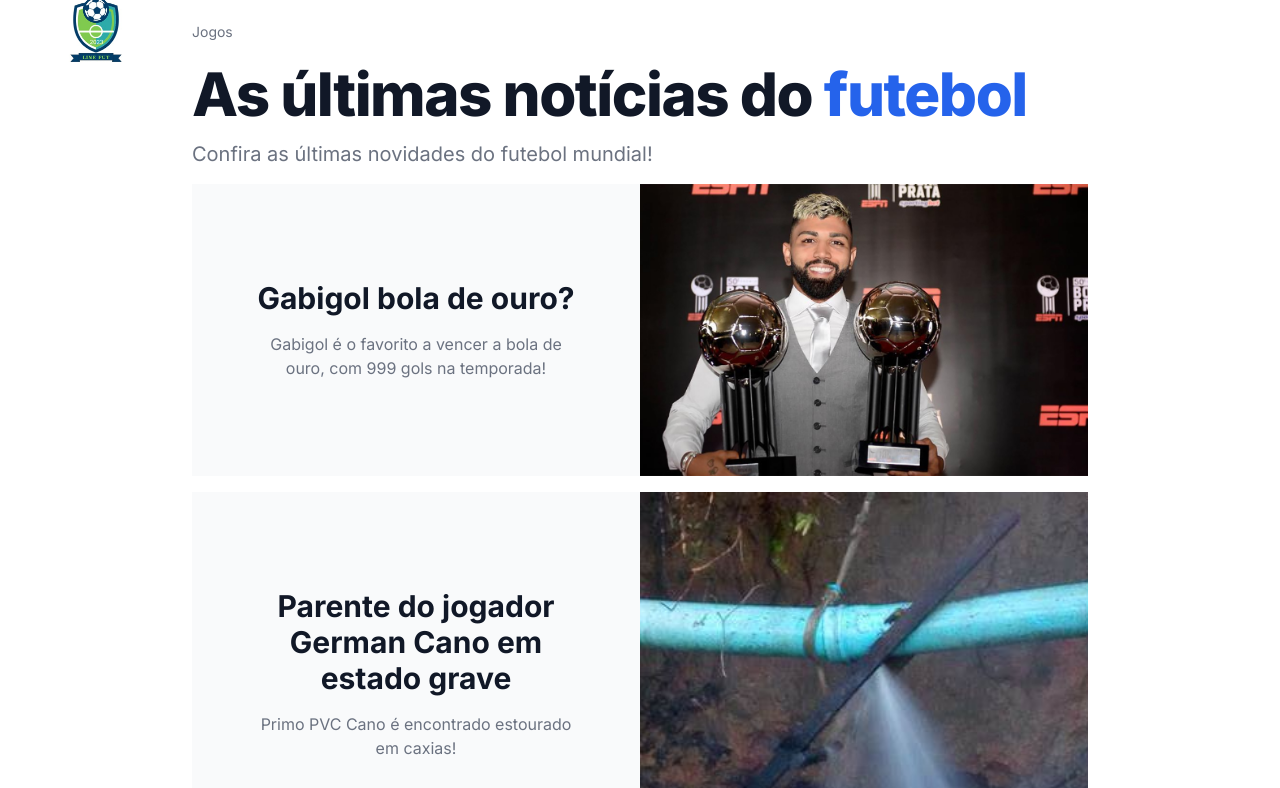
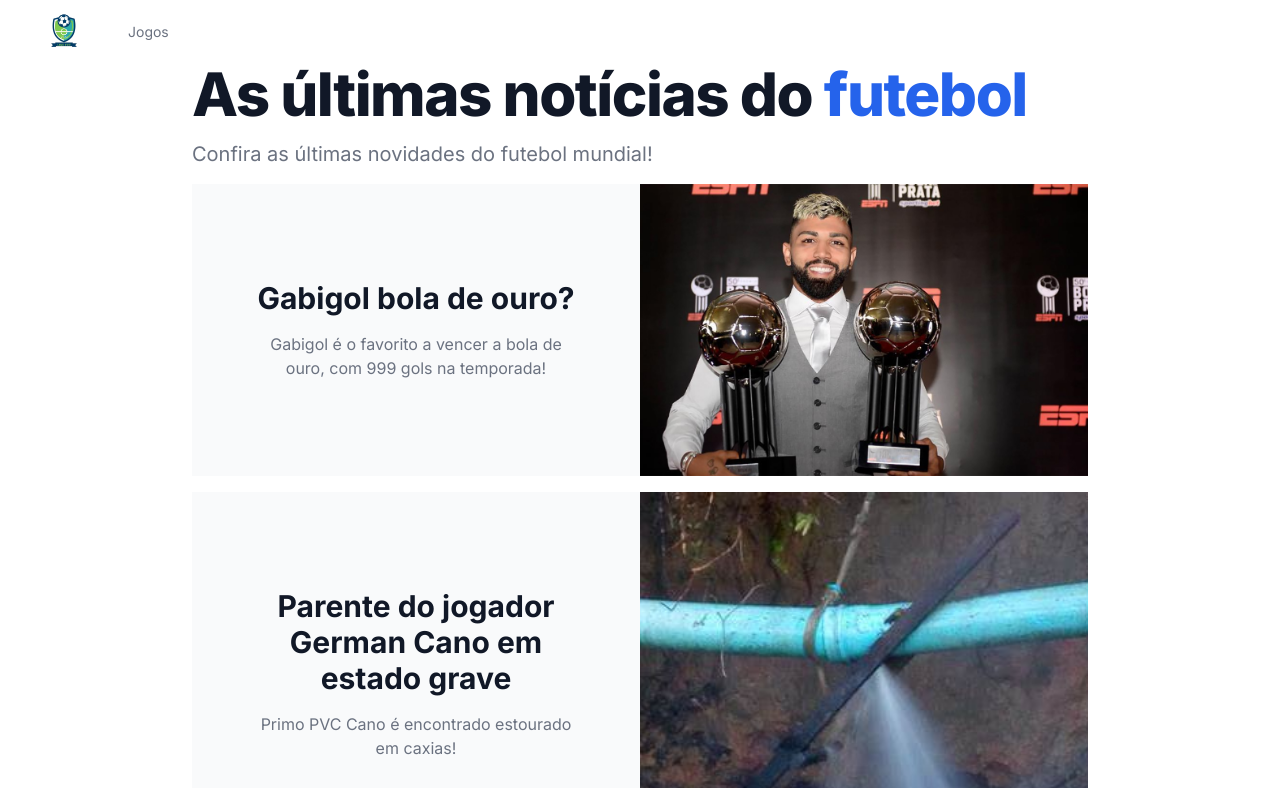
Before and after one commit to Suares01/site-de-esportes, a Next.js app in the folder site-esporte/: page / in a window 1280 px wide. Shown: the top 788 px of the page. Built offline with nearby package versions, Linux system fonts and the light colour scheme.

Commit message:
correcao logo

```diff
--- a/site-esporte/app/layout.tsx
+++ b/site-esporte/app/layout.tsx
@@ -28,8 +28,8 @@ export default function RootLayout({
               <Image
                 src="/logo.jpeg"
                 alt="Logo"
-                height={128}
-                width={128}
+                height={64}
+                width={64}
               />
             </Link>
 
```
